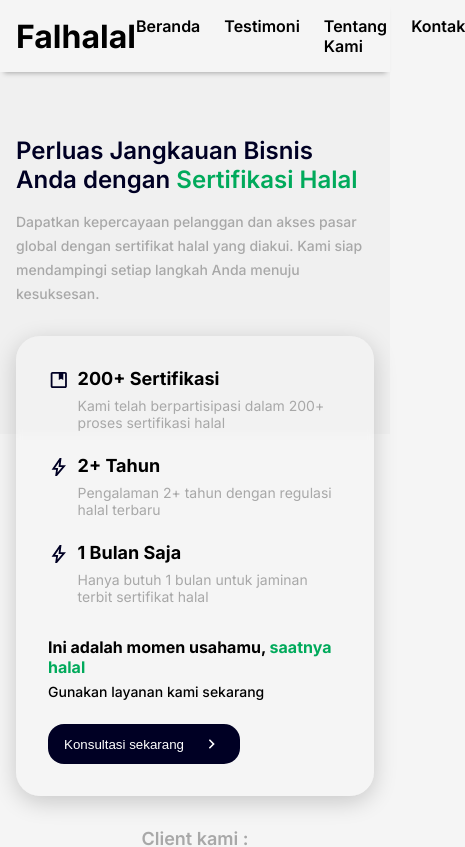
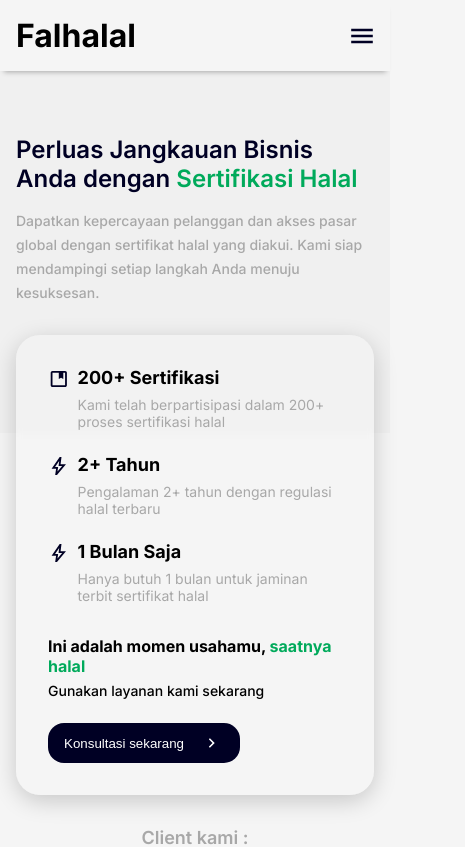
Before and after one commit to YMaximum/fl-alfath-consultation, a React (Vite) app: page / in a window 390 px wide. Shown: the top 847 px of the page, 465 px wide, since content can reach past the window. Built offline with nearby package versions, Linux system fonts and the light colour scheme.

Commit message:
feat: add navbar mobile

```diff
--- a/src/components/Navbar.tsx
+++ b/src/components/Navbar.tsx
@@ -1,6 +1,7 @@
-import React, { useRef } from "react";
+import React, { useEffect, useRef, useState } from "react";
 import styled from "styled-components";
 import { colors, styleConstants } from "../styles/styles";
+import BurgerMenuIcon from "./icons/BurgerMenuIcon";
 
 const Header = styled.header`
   width: 100%;
@@ -40,7 +41,7 @@
 `;
 
 const NavItems = styled.div`
-  ul {
+  ul.desktop {
     list-style: none;
     display: flex;
     gap: 1.5rem;
@@ -51,7 +52,7 @@
 
       a {
         text-decoration: none;
-        color: black;
+        color: ${colors.primaryBlack};
         transition: all 0.3s;
 
         &:hover {
@@ -60,10 +61,112 @@
       }
     }
   }
+
+  svg {
+    display: none;
+  }
+
+  @media screen and (max-width: 600px) {
+    ul.desktop {
+      display: none;
+    }
+
+    svg {
+      display: block;
+      fill: ${colors.primaryBlack};
+      scale: 1.2;
+      cursor: pointer;
+    }
+  }
+`;
+
+const DropMenu = styled.div`
+  display: none;
+
+  @media screen and (max-width: 600px) {
+    width: 100%;
+    background-color: ${colors.primaryWhite};
+    display: block;
+    max-width: ${styleConstants.containerMaxWidth};
+    margin: 0 auto;
+    margin-top: 1rem;
+    padding: 0 1rem;
+
+    ul.mobile {
+      list-style: none;
+      display: flex;
+      flex-direction: column;
+      align-items: center;
+
+      a {
+        text-decoration: none;
+        transition: all 0.3s;
+        width: 100%;
+        cursor: pointer;
+        padding: 0.75rem 0;
+        text-align: center;
+        border-radius: 1rem;
+
+        &:first-child {
+          border-top: 1px solid #99999954;
+        }
+
+        &:hover {
+          background-color: #d5d5d5;
+        }
+
+        li {
+          font-weight: 600;
+          color: ${colors.primaryBlack};
+          width: 100%;
+
+          &:hover {
+            color: ${colors.primaryGreen};
+          }
+        }
+      }
+    }
+  }
 `;
 
 export default function Navbar(): React.ReactElement {
-  const HeaderRef = useRef(null);
+  const menuList = [
+    {
+      href: "#",
+      text: "Beranda",
+    },
+    {
+      href: "#testimony",
+      text: "Testimoni",
+    },
+    {
+      href: "#about",
+      text: "Tentang Kami",
+    },
+    {
+      href: "#contact",
+      text: "Kontak",
+    },
+  ];
+
+  const HeaderRef = useRef<HTMLDivElement>(null);
+  const [isOpen, setIsOpen] = useState<boolean>(false);
+
+  useEffect(() => {
+    const handleClickOutside = (event: MouseEvent) => {
+      if (
+        HeaderRef.current &&
+        !HeaderRef.current.contains(event.target as Node)
+      ) {
+        setIsOpen(false);
+      }
+    };
+
+    document.addEventListener("mousedown", handleClickOutside);
+    return () => {
+      document.removeEventListener("mousedown", handleClickOutside);
+    };
+  }, []);
 
   return (
     <>
@@ -73,22 +176,33 @@
             <Logo>Falhalal</Logo>
           </a>
           <NavItems>
-            <ul>
-              <li>
-                <a href="#">Beranda</a>
-              </li>
-              <li>
-                <a href="#testimony">Testimoni</a>
-              </li>
-              <li>
-                <a href="#about">Tentang Kami</a>
-              </li>
-              <li>
-                <a href="#contact">Kontak</a>
-              </li>
+            <ul className="desktop">
+              {menuList.map((item, index) => (
+                <li key={index}>
+                  <a href={item.href}>{item.text}</a>
+                </li>
+              ))}
             </ul>
+            <span onClick={() => setIsOpen(!isOpen)}>
+              <BurgerMenuIcon />
+            </span>
           </NavItems>
         </NavContainer>
+        {isOpen && (
+          <DropMenu>
+            <ul className="mobile">
+              {menuList.map((item, index) => (
+                <a
+                  href={item.href}
+                  key={index}
+                  onClick={() => setIsOpen(false)}
+                >
+                  <li>{item.text}</li>
+                </a>
+              ))}
+            </ul>
+          </DropMenu>
+        )}
       </Header>
     </>
   );
--- /dev/null
+++ b/src/components/icons/BurgerMenuIcon.tsx
@@ -0,0 +1,17 @@
+import React from "react";
+
+export default function BurgerMenuIcon(): React.ReactElement {
+  return (
+    <>
+      <svg
+        xmlns="http://www.w3.org/2000/svg"
+        height="24px"
+        viewBox="0 -960 960 960"
+        width="24px"
+        fill="#e8eaed"
+      >
+        <path d="M120-240v-80h720v80H120Zm0-200v-80h720v80H120Zm0-200v-80h720v80H120Z" />
+      </svg>
+    </>
+  );
+}
--- a/src/components/icons/WhatsappIcon.tsx
+++ b/src/components/icons/WhatsappIcon.tsx
@@ -7,7 +7,7 @@
       viewBox="0 0 48 48"
       width="48px"
       height="48px"
-      clip-rule="evenodd"
+      clipRule="evenodd"
     >
       <path
         fill="#fff"
@@ -27,9 +27,9 @@
       />
       <path
         fill="#fff"
-        fill-rule="evenodd"
+        fillRule="evenodd"
         d="M19.268,16.045c-0.355-0.79-0.729-0.806-1.068-0.82c-0.277-0.012-0.593-0.011-0.909-0.011c-0.316,0-0.83,0.119-1.265,0.594c-0.435,0.475-1.661,1.622-1.661,3.956c0,2.334,1.7,4.59,1.937,4.906c0.237,0.316,3.282,5.259,8.104,7.161c4.007,1.58,4.823,1.266,5.693,1.187c0.87-0.079,2.807-1.147,3.202-2.255c0.395-1.108,0.395-2.057,0.277-2.255c-0.119-0.198-0.435-0.316-0.909-0.554s-2.807-1.385-3.242-1.543c-0.435-0.158-0.751-0.237-1.068,0.238c-0.316,0.474-1.225,1.543-1.502,1.859c-0.277,0.317-0.554,0.357-1.028,0.119c-0.474-0.238-2.002-0.738-3.815-2.354c-1.41-1.257-2.362-2.81-2.639-3.285c-0.277-0.474-0.03-0.731,0.208-0.968c0.213-0.213,0.474-0.554,0.712-0.831c0.237-0.277,0.316-0.475,0.474-0.791c0.158-0.317,0.079-0.594-0.04-0.831C20.612,19.329,19.69,16.983,19.268,16.045z"
-        clip-rule="evenodd"
+        clipRule="evenodd"
       />
     </svg>
   );
```
